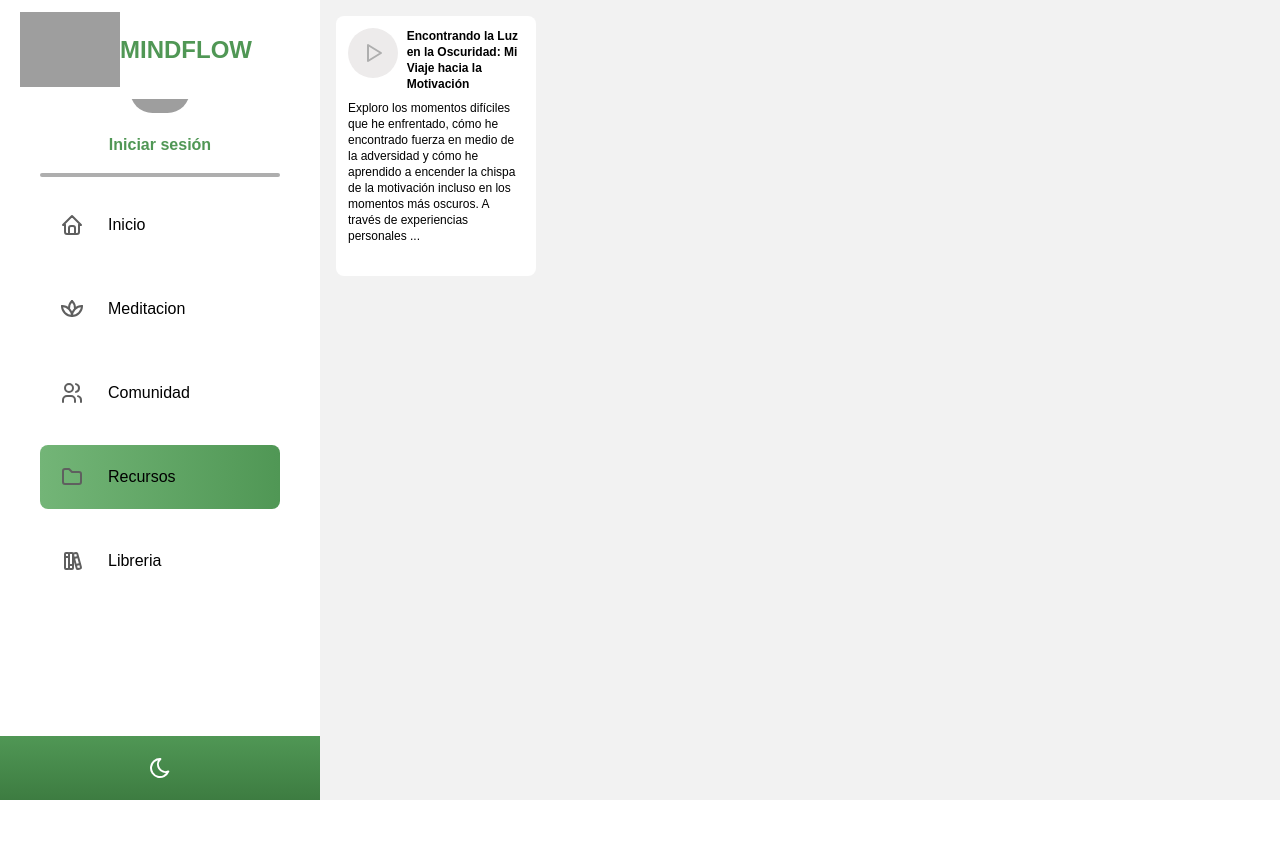
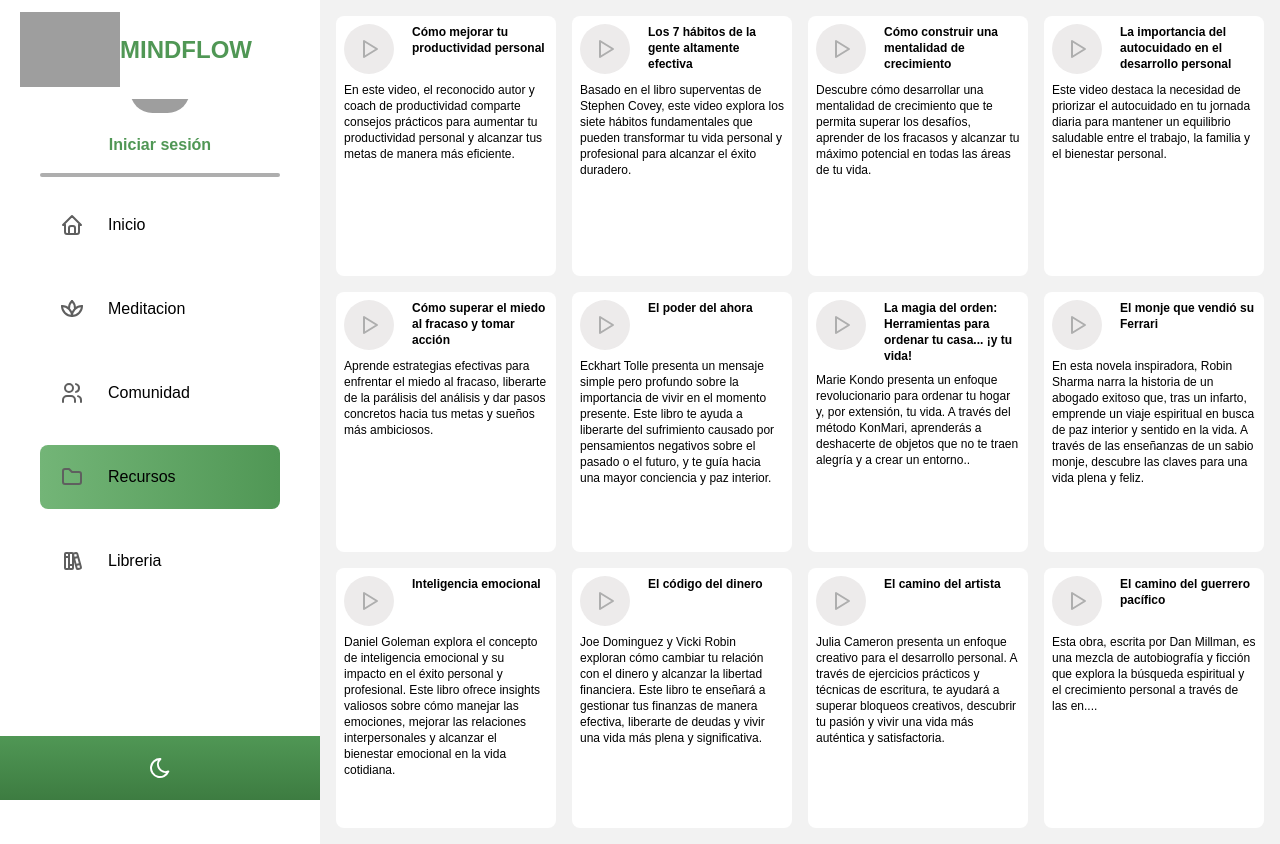
Before and after one commit to CodeVerseInc/codicon-mindFlow, a Next.js app: page /recurses in a window 1280 px wide. Before the commit the page ends 800 px from the top, so only its background shows below. Built offline with nearby package versions, Linux system fonts and the light colour scheme; no server answers; grey boxes are pictures that could not be loaded.

Commit message:
feat: Recurses

```diff
--- a/src/app/recurses/page.tsx
+++ b/src/app/recurses/page.tsx
@@ -1,31 +1,108 @@
 import { IconPlayerPlay } from '@tabler/icons-react'
+import Link from 'next/link'
+
+const data = [
+  {
+    titulo: 'Cómo mejorar tu productividad personal',
+    descripcion:
+      'En este video, el reconocido autor y coach de productividad comparte consejos prácticos para aumentar tu productividad personal y alcanzar tus metas de manera más eficiente.',
+    url: 'https://www.youtube.com/watch?v=9w84G7xIBTk',
+  },
+  {
+    titulo: 'Los 7 hábitos de la gente altamente efectiva',
+    descripcion:
+      'Basado en el libro superventas de Stephen Covey, este video explora los siete hábitos fundamentales que pueden transformar tu vida personal y profesional para alcanzar el éxito duradero.',
+    url: 'https://www.youtube.com/watch?v=dfZ9m-f3CUs',
+  },
+  {
+    titulo: 'Cómo construir una mentalidad de crecimiento',
+    descripcion:
+      'Descubre cómo desarrollar una mentalidad de crecimiento que te permita superar los desafíos, aprender de los fracasos y alcanzar tu máximo potencial en todas las áreas de tu vida.',
+    url: 'https://www.youtube.com/watch?v=hIeTQNHtPZc',
+  },
+  {
+    titulo: 'La importancia del autocuidado en el desarrollo personal',
+    descripcion:
+      'Este video destaca la necesidad de priorizar el autocuidado en tu jornada diaria para mantener un equilibrio saludable entre el trabajo, la familia y el bienestar personal.',
+    url: 'https://www.youtube.com/watch?v=cjkmDOE5pm8https://www.youtube.com/watch?v=cjkmDOE5pm8',
+  },
+  {
+    titulo: 'Cómo superar el miedo al fracaso y tomar acción',
+    descripcion:
+      'Aprende estrategias efectivas para enfrentar el miedo al fracaso, liberarte de la parálisis del análisis y dar pasos concretos hacia tus metas y sueños más ambiciosos.',
+    url: 'https://www.youtube.com/watch?v=tg0UPApCv5M',
+  },
+  {
+    titulo: 'El poder del ahora',
+    descripcion:
+      'Eckhart Tolle presenta un mensaje simple pero profundo sobre la importancia de vivir en el momento presente. Este libro te ayuda a liberarte del sufrimiento causado por pensamientos negativos sobre el pasado o el futuro, y te guía hacia una mayor conciencia y paz interior.',
+    url: 'https://www.amazon.com/dp/1577314808/',
+  },
+  {
+    titulo:
+      'La magia del orden: Herramientas para ordenar tu casa... ¡y tu vida!',
+    descripcion:
+      'Marie Kondo presenta un enfoque revolucionario para ordenar tu hogar y, por extensión, tu vida. A través del método KonMari, aprenderás a deshacerte de objetos que no te traen alegría y a crear un entorno..',
+    url: 'https://www.amazon.com/dp/6070723331/',
+  },
+  {
+    titulo: 'El monje que vendió su Ferrari',
+    descripcion:
+      'En esta novela inspiradora, Robin Sharma narra la historia de un abogado exitoso que, tras un infarto, emprende un viaje espiritual en busca de paz interior y sentido en la vida. A través de las enseñanzas de un sabio monje, descubre las claves para una vida plena y feliz.',
+    url: 'https://www.amazon.com/dp/0062515675/',
+  },
+  {
+    titulo: 'Inteligencia emocional',
+    descripcion:
+      'Daniel Goleman explora el concepto de inteligencia emocional y su impacto en el éxito personal y profesional. Este libro ofrece insights valiosos sobre cómo manejar las emociones, mejorar las relaciones interpersonales y alcanzar el bienestar emocional en la vida cotidiana.',
+    url: 'https://www.amazon.com/dp/055380491X/',
+  },
+  {
+    titulo: 'El código del dinero',
+    descripcion:
+      'Joe Dominguez y Vicki Robin exploran cómo cambiar tu relación con el dinero y alcanzar la libertad financiera. Este libro te enseñará a gestionar tus finanzas de manera efectiva, liberarte de deudas y vivir una vida más plena y significativa.',
+    url: 'https://www.amazon.com/dp/0143115766/',
+  },
+  {
+    titulo: 'El camino del artista',
+    descripcion:
+      'Julia Cameron presenta un enfoque creativo para el desarrollo personal. A través de ejercicios prácticos y técnicas de escritura, te ayudará a superar bloqueos creativos, descubrir tu pasión y vivir una vida más auténtica y satisfactoria.',
+    url: 'https://www.amazon.com/dp/0874776945/',
+  },
+  {
+    titulo: 'El camino del guerrero pacífico',
+    descripcion:
+      'Esta obra, escrita por Dan Millman, es una mezcla de autobiografía y ficción que explora la búsqueda espiritual y el crecimiento personal a través de las en....',
+    url: 'https://www.amazon.com/dp/0915811898/',
+  },
+]
 
 export default function Recurses() {
   return (
-    <main className='m-4 flex gap-4'>
-      <article className='bg-white w-[200px] h-[260px] p-3 flex flex-col rounded-lg gap-2'>
+    <main className='m-4  flex flex-wrap gap-4 text-black'>
+      {data.map((item) => (
+        <article
+          className='bg-white w-[190px] h-[260px] md:min-w-[220px] md:min-h-[220px]  p-2 flex flex-col rounded-lg gap-2'
+          key={item.titulo}
+        >
           <div className='flex'>
             <div className='w-1/3'>
+              <Link href={item.url}>
                 <div className='bg-color-bg-circle w-[50px] h-[50px] flex justify-center items-center rounded-full'>
                   <IconPlayerPlay
                     stroke={2}
                     className='text-color-icon-meditation'
                   />
                 </div>
+              </Link>
             </div>
-          <p className='w-2/3 font-semibold text-xs'>
-            Encontrando la Luz en la Oscuridad: Mi Viaje hacia la Motivación
-          </p>
+            <p className='w-2/3 font-semibold text-xs'>{item.titulo}</p>
           </div>
           <div>
-          <p className='text-xs'>
-            Exploro los momentos difíciles que he enfrentado, cómo he encontrado
-            fuerza en medio de la adversidad y cómo he aprendido a encender la
-            chispa de la motivación incluso en los momentos más oscuros. A
-            través de experiencias personales ...
-          </p>
+            <p className='text-xs'>{item.descripcion}</p>
           </div>
         </article>
+      ))}
     </main>
   )
 }
```
Lines whose indentation alone changed are shown as unchanged.
